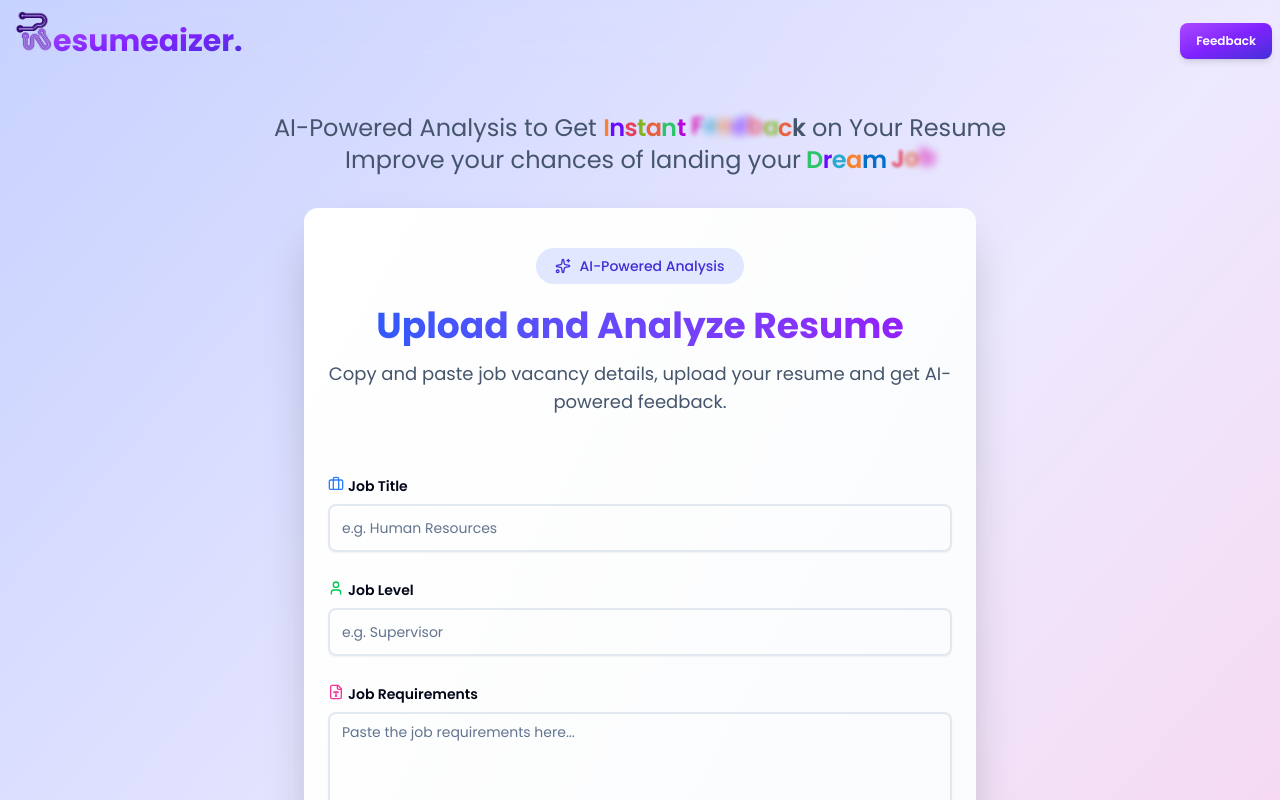
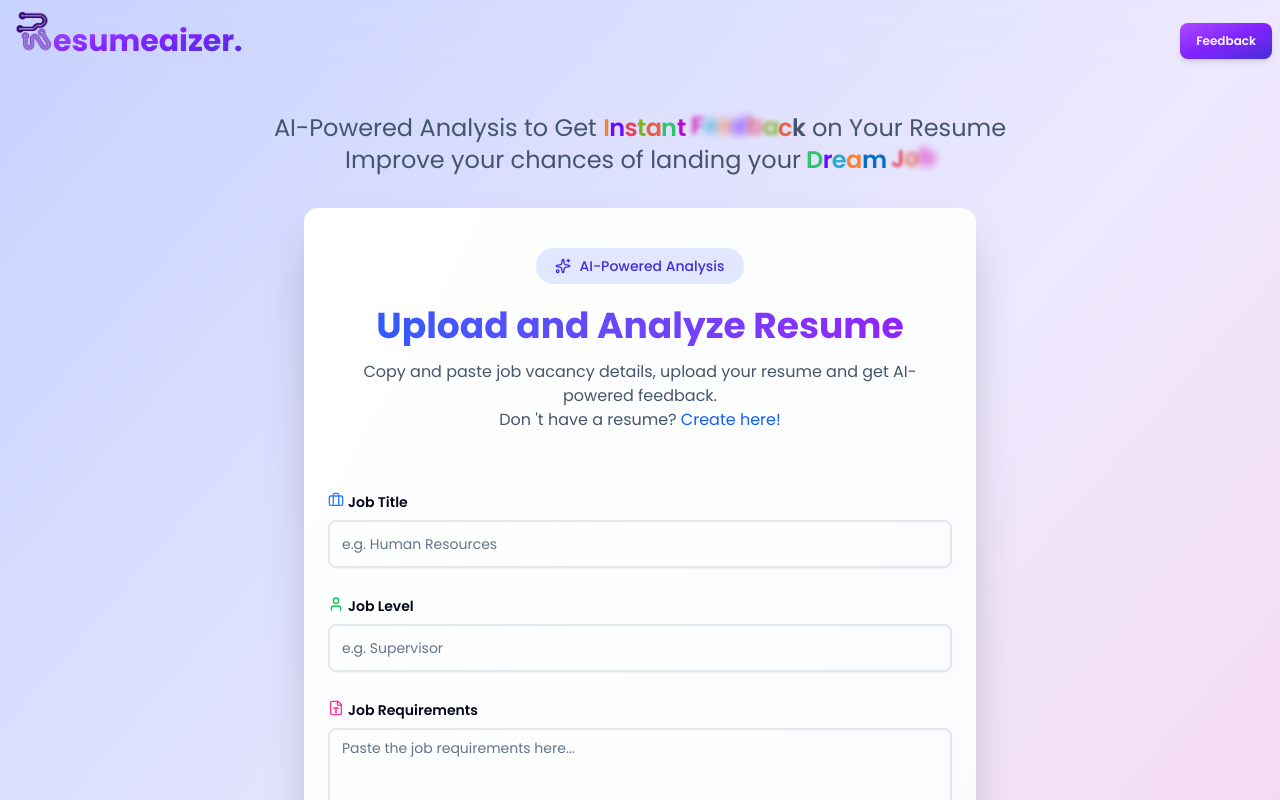
Before and after one commit to faqihfnf/ai-resume-analyzer, a Next.js app: page / in a window 1280 px wide. Shown: the top 800 px of the page. Built offline with nearby package versions, Linux system fonts and the light colour scheme.

Commit message:
add link into resume builder resumefly.my.id

```diff
--- a/src/components/sections/ResumeForm.tsx
+++ b/src/components/sections/ResumeForm.tsx
@@ -41,6 +41,7 @@ import {
   SelectValue,
 } from "@/components/ui/select";
 import { aiModels } from "@/constant/aiModel";
+import Link from "next/link";
 
 interface ResumeFormProps {
   onSubmit: (data: ResumeAnalysisFormData, file: File) => void;
@@ -118,9 +119,19 @@ export function ResumeForm({ onSubmit, loading }: ResumeFormProps) {
         <CardTitle className="bg-gradient-to-r from-blue-600 to-purple-600 bg-clip-text text-xl font-bold text-transparent sm:text-4xl">
           Upload and Analyze Resume
         </CardTitle>
-        <CardDescription className="text-xs text-slate-600 sm:text-lg dark:text-slate-400">
+        <CardDescription className="text-md text-slate-600 dark:text-slate-400">
           Copy and paste job vacancy details, upload your resume and get
           AI-powered feedback.
+          <br />
+          Don &apos;t have a resume?{" "}
+          <Link
+            href="https:resumefly.my.id"
+            target="_blank"
+            rel="noopener noreferrer"
+            className="text-blue-600 hover:underline"
+          >
+            Create here!
+          </Link>
         </CardDescription>
       </CardHeader>
 
```
